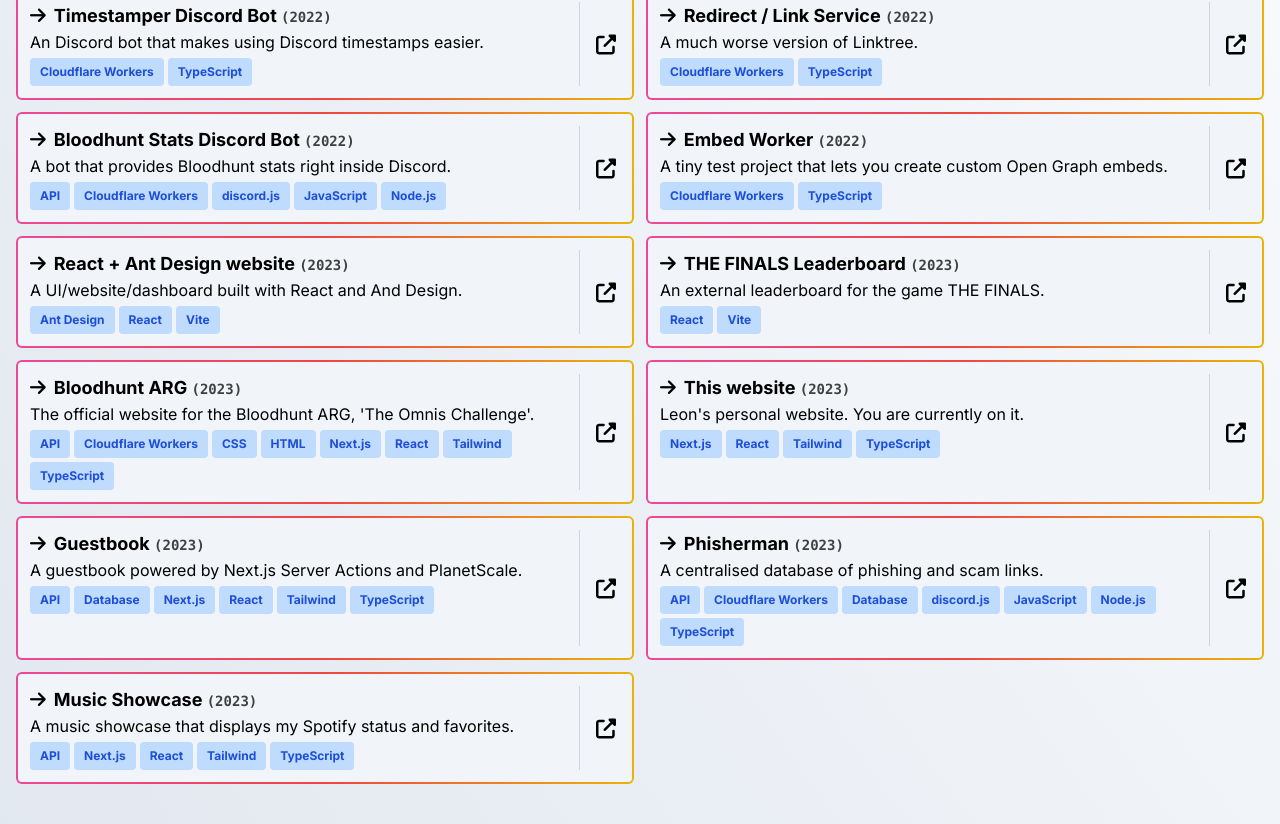
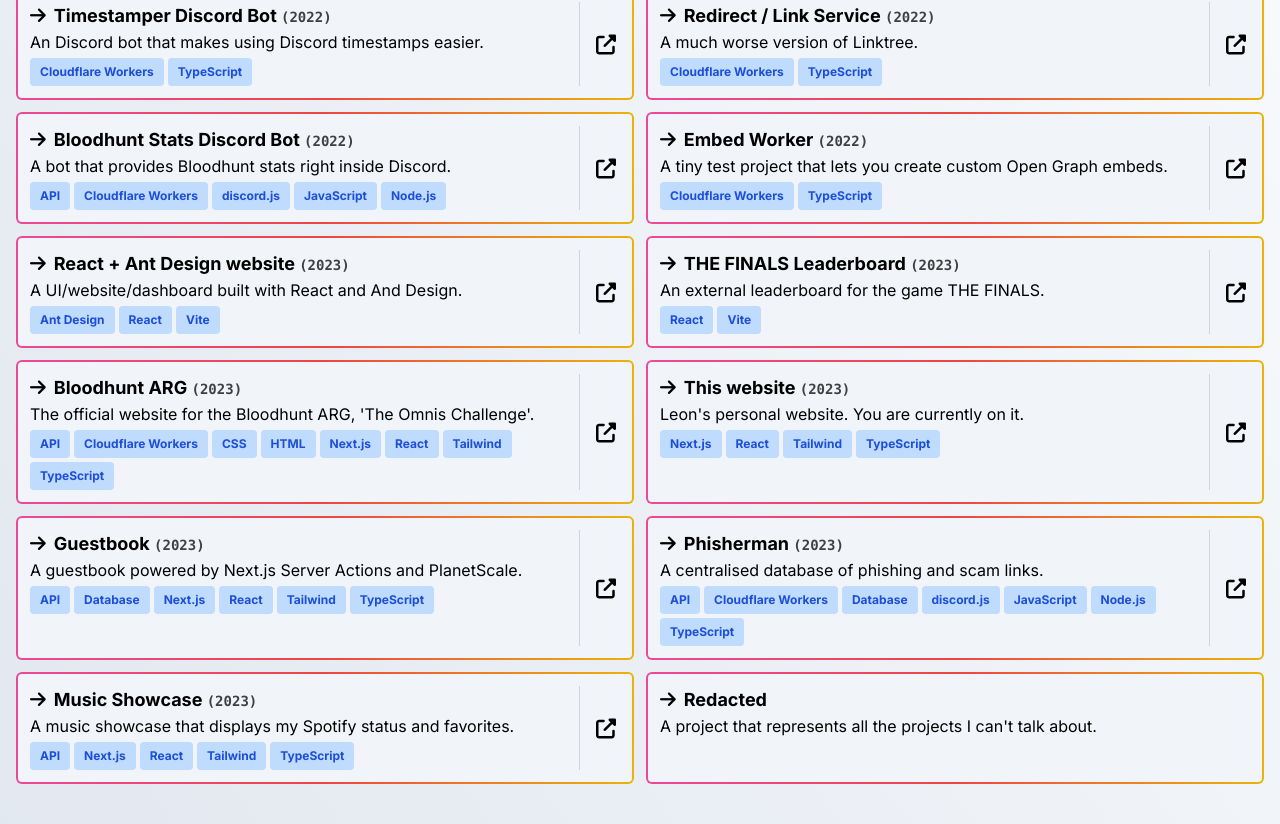
Before and after one commit to leonlarsson/leon-home, a Next.js app: page /projects in a window 1280 px wide. Shown: the part 962-1786 px from the top of the page. Built offline with nearby package versions, Linux system fonts and the light colour scheme.

Commit message:
projects: add redacted project

```diff
--- a/app/(main)/projects/data.ts
+++ b/app/(main)/projects/data.ts
@@ -338,5 +338,12 @@ export default [
     images: [musicShowcaseImage1, musicShowcaseImage2],
     link: "/music",
     githubLink: "https://github.com/leonlarsson/leon-home/tree/main/app/(main)/music"
+  },
+  {
+    slug: "redacted",
+    slugAliases: ["nda"],
+    name: "Redacted",
+    description: "A project that represents all the projects I can't talk about. Some of them are very cool.",
+    shortDescription: "A project that represents all the projects I can't talk about."
   }
 ] satisfies Project[] as Project[];
```
